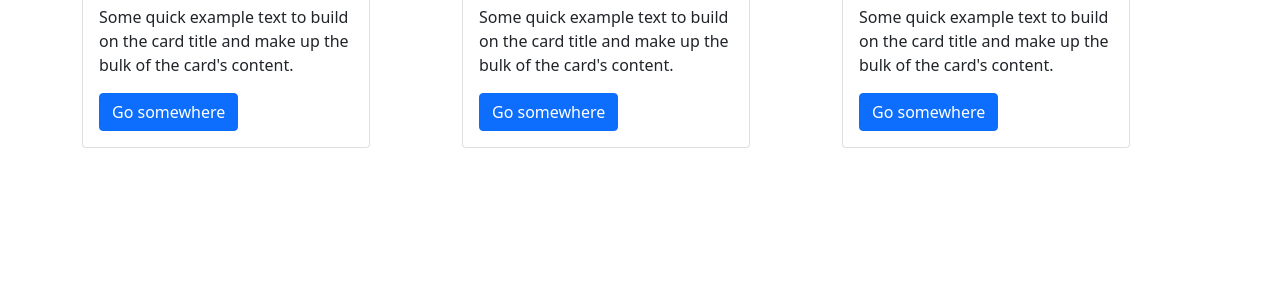
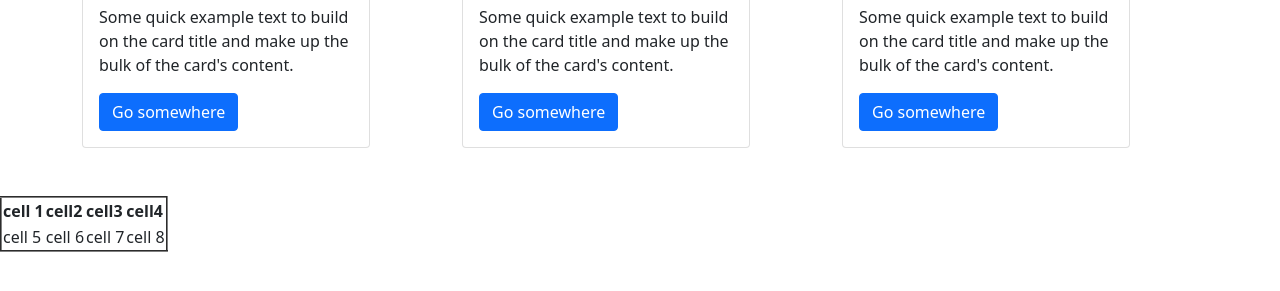
Before and after one commit to ahmad-ali463/Practice-Bootstrap2, a plain HTML site: page index.html in a window 1280 px wide. Shown: the part 363-654 px from the top of the page. Drawn offline with nearby package versions, Linux system fonts and the light colour scheme.

Commit message:
practice

```diff
--- a/index.html
+++ b/index.html
@@ -87,6 +87,22 @@
 
             </div>
 
+<div>
+<table border="2">
+  <tr>
+    <th>cell 1</th>
+    <th>cell2</th>
+    <th>cell3</th>
+    <th>cell4</th>
+  </tr>
+  <tr>
+    <td>cell 5</td>
+    <td>cell 6</td>
+    <td>cell 7</td>
+    <td>cell 8</td>
+  </tr>
+</table>
 
+</div>
 </body>
 </html>
```
